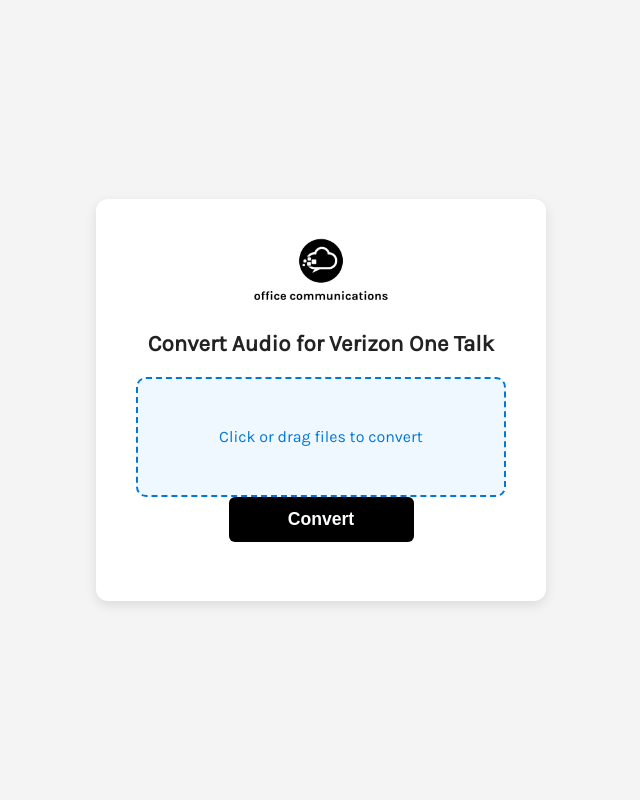
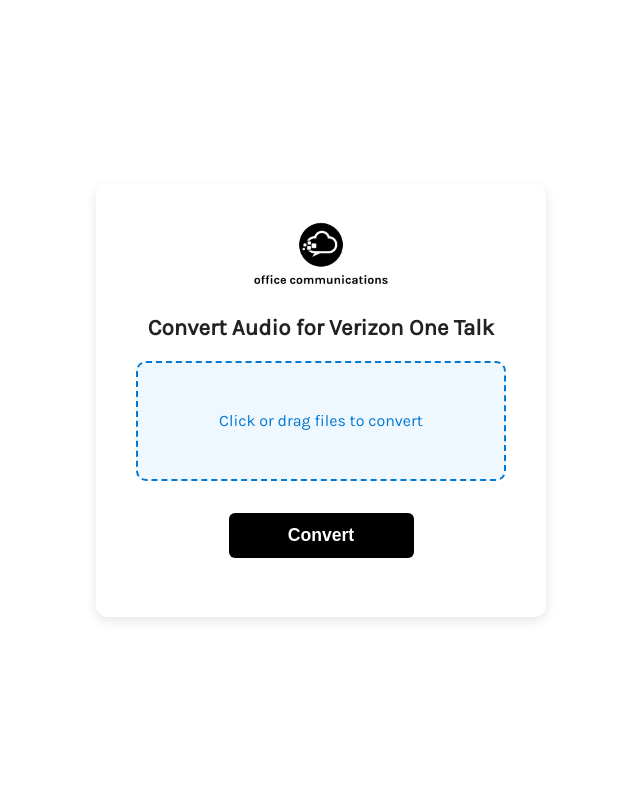
Before and after one commit to littledipper2020/audio-converter, a Python web app: template templates/index.html in a window 1280 px wide. Shown: the whole page, without its empty margins (319-959 px from the left). Run offline with Jinja, Linux system fonts and the light colour scheme; the template is opened without the code that fills it, so the values that code supplies are empty.

Commit message:
Update index.html layout and spacing

```diff
--- a/templates/index.html
+++ b/templates/index.html
@@ -11,7 +11,7 @@
 
     body {
       font-family: 'Karla', sans-serif;
-      background: #f4f4f4;
+      background: #ffffff;
       display: flex;
       align-items: center;
       justify-content: center;
@@ -55,6 +55,7 @@
       align-items: center;
       justify-content: center;
       min-height: 120px;
+      margin-bottom: 2em; /* Add space below the drop zone */
       user-select: none;
     }
 
```
